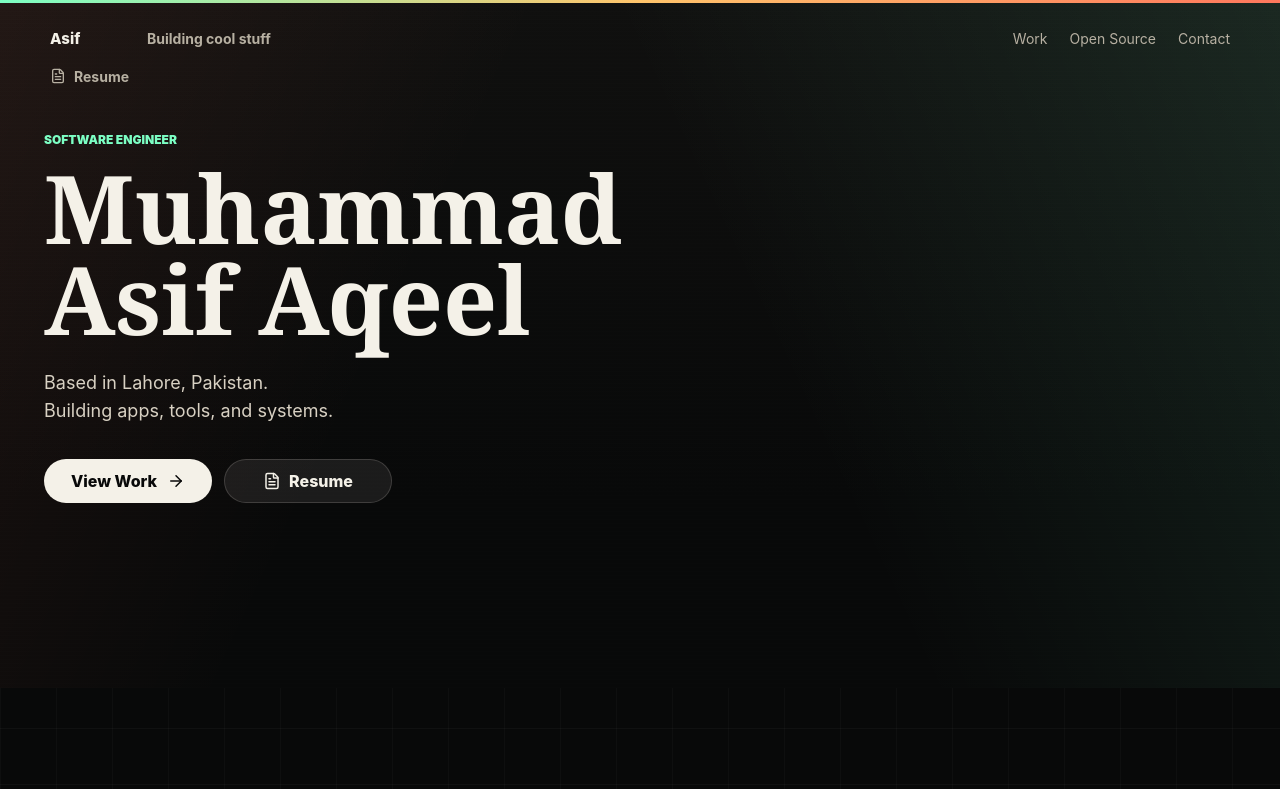
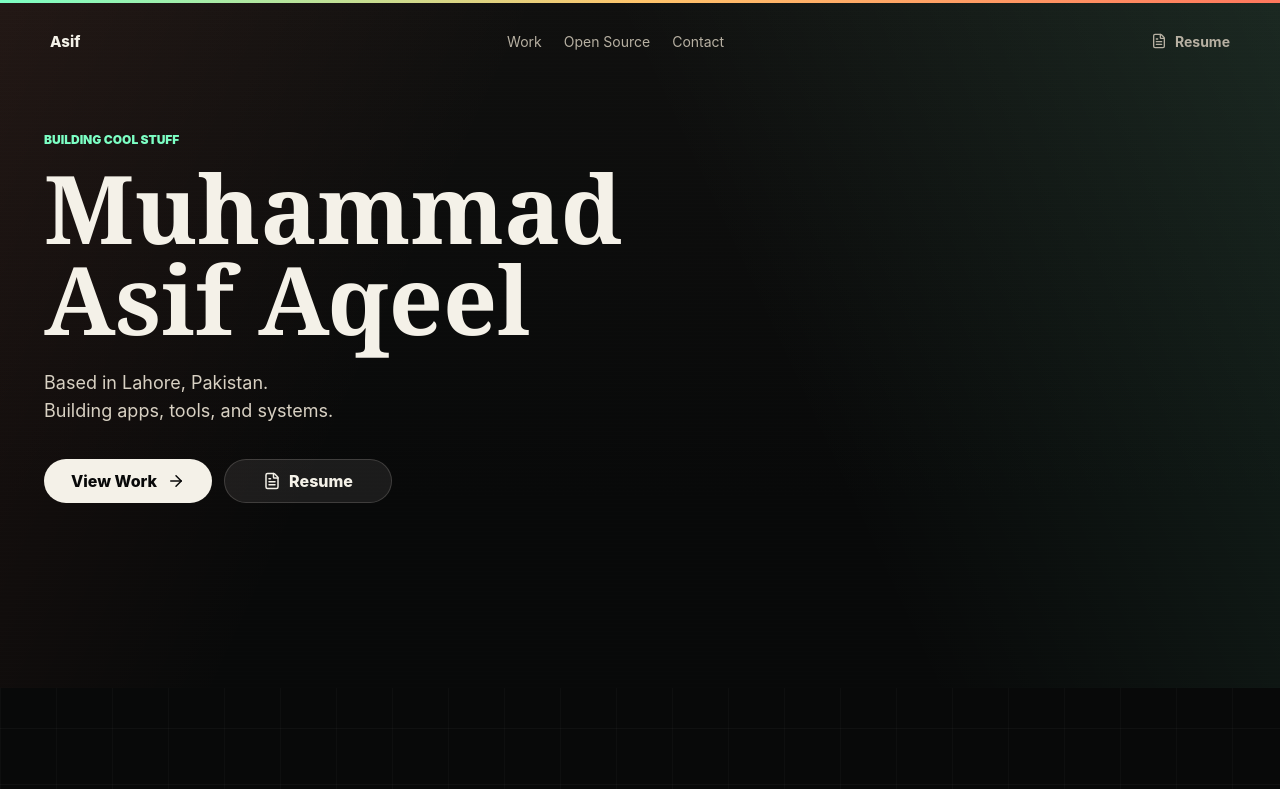
Before and after one commit to asifdotdev/asif-portfolio, a React (Vite) app: page / in a window 1280 px wide. Shown: the top 789 px of the page. Built offline with nearby package versions, Linux system fonts and the light colour scheme.

Commit message:
copy: move status to hero

```diff
--- a/src/App.tsx
+++ b/src/App.tsx
@@ -480,7 +480,6 @@ function Navigation({
       <a className="nav-mark" href="#top" aria-label="Muhammad Asif Aqeel">
         <span>Asif</span>
       </a>
-      <span className="nav-status">Building cool stuff</span>
       <nav className="desktop-nav" aria-label="Primary navigation">
         {links.map(([label, href]) => (
           <a key={href} href={href}>
@@ -537,7 +536,7 @@ function Hero() {
             animate={{ opacity: 1, y: 0 }}
             transition={{ duration: 0.7 }}
           >
-            Software Engineer
+            Building cool stuff
           </motion.p>
           <motion.h1
             initial={{ opacity: 0, y: 26 }}
--- a/src/styles.css
+++ b/src/styles.css
@@ -97,14 +97,6 @@ button {
   letter-spacing: 0;
 }
 
-.nav-status {
-  justify-self: start;
-  margin-left: 18px;
-  color: var(--muted);
-  font-size: 14px;
-  font-weight: 700;
-}
-
 .desktop-nav {
   display: flex;
   justify-content: center;
```
